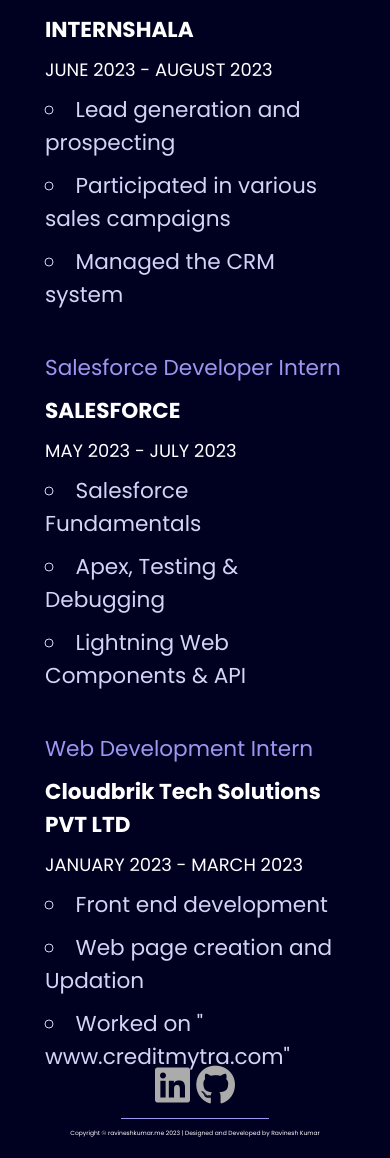
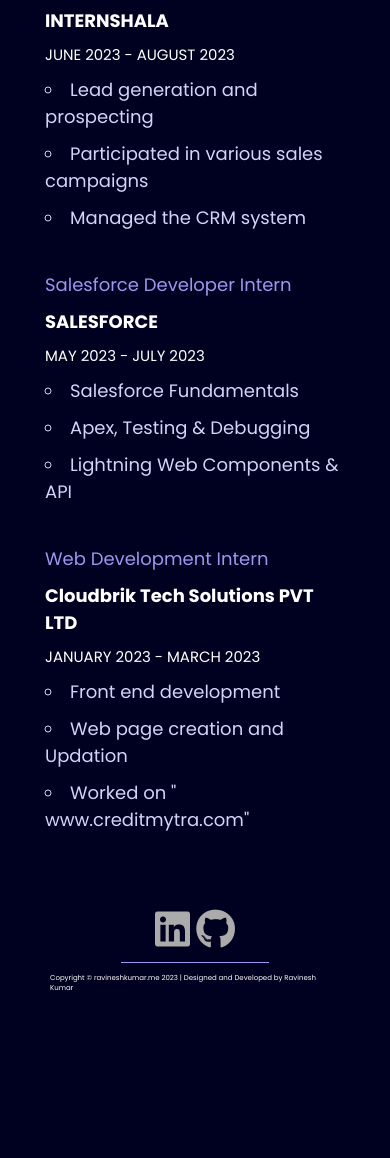
Before and after one commit to ravineshk/ravinesh-portfolio-website, a plain HTML site: page index.html in a window 390 px wide. Shown: the part 1252-2410 px from the top of the page. After the commit the page ends 2265 px from the top, so only its background shows below. Drawn offline with nearby package versions, Linux system fonts and the light colour scheme.

Commit message:
Add files via upload

```diff
--- a/style.css
+++ b/style.css
@@ -456,7 +456,7 @@ nav ul li a:hover {
         align-items: left;
         flex-direction: column;
         flex-wrap: nowrap;
-        height: 850px;
+        height: 750px;
         margin: 0 0;
         padding: 0px 0;
         margin-bottom: -150px;
@@ -567,6 +567,7 @@ nav ul li a:hover {
         flex-wrap: nowrap;
         padding: 20px 0;
         width: 300px;
+        font-size: 18px;
 
     }
 
@@ -831,11 +832,9 @@ nav ul li a:hover {
         font-size: 10px;
         margin: 10px 10px 10px 10px;
     }
-    .rfoot{
-        padding-top: 50px;
-    }
+
     .footer{
-        font-size: 6px;
+        font-size: 7px;
     }
     .certification {
         font-size: 1rem;
```
